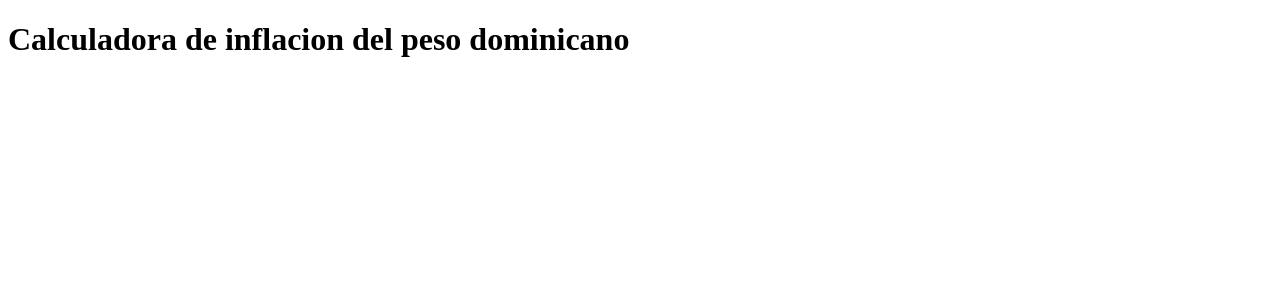
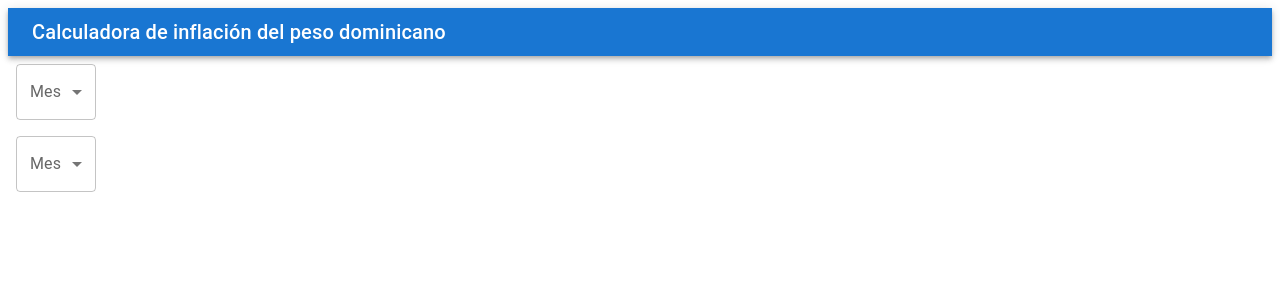
Before and after one commit to EnmanuelMinaya/dop-inflation-calculator, a React (Create React App) app: page / in a window 1280 px wide. Shown: the top 300 px of the page. Built offline with nearby package versions, Linux system fonts and the light colour scheme.

Commit message:
Added empty bar and select month component

```diff
--- a/package.json
+++ b/package.json
@@ -3,6 +3,9 @@
   "version": "0.1.0",
   "private": true,
   "dependencies": {
+    "@emotion/react": "^11.9.0",
+    "@emotion/styled": "^11.8.1",
+    "@mui/material": "^5.7.0",
     "@testing-library/jest-dom": "^5.16.4",
     "@testing-library/react": "^13.2.0",
     "@testing-library/user-event": "^13.5.0",
--- a/src/App.js
+++ b/src/App.js
@@ -1,8 +1,13 @@
-
+import Header from "./components/Header";
+import SelectMonth from "./components/SelectMonth";
 
 function App() {
   return (
-    <h1>Calculadora de inflacion del peso dominicano</h1>
+    <>
+      <Header />
+      <SelectMonth />
+      <SelectMonth />
+    </>
   );
 }
 
--- /dev/null
+++ b/src/components/Header.js
@@ -0,0 +1,19 @@
+import * as React from 'react';
+import AppBar from '@mui/material/AppBar';
+import Box from '@mui/material/Box';
+import Toolbar from '@mui/material/Toolbar';
+import Typography from '@mui/material/Typography';
+
+export default function Header() {
+    return (
+        <Box sx={{ flexGrow: 1 }}>
+            <AppBar position="static">
+                <Toolbar variant="dense">
+                    <Typography variant="h6" color="inherit" component="div">
+                        Calculadora de inflación del peso dominicano
+                    </Typography>
+                </Toolbar>
+            </AppBar>
+        </Box>
+    );
+}
--- /dev/null
+++ b/src/components/SelectMonth.js
@@ -0,0 +1,43 @@
+import * as React from 'react';
+import InputLabel from '@mui/material/InputLabel';
+import MenuItem from '@mui/material/MenuItem';
+import FormControl from '@mui/material/FormControl';
+import Select from '@mui/material/Select';
+
+export default function SelectMonth() {
+    const [month, setMonth] = React.useState('');
+
+    const handleChange = (event) => {
+        setMonth(event.target.value);
+    };
+
+    return (
+        <div>
+            <FormControl sx={{ m: 1, minWidth: 80 }}>
+                <InputLabel id="demo-simple-select-autowidth-label">Mes</InputLabel>
+                <Select
+                    labelId="demo-simple-select-autowidth-label"
+                    id="demo-simple-select-autowidth"
+                    value={month}
+                    onChange={handleChange}
+                    autoWidth
+                    label="Mes"
+                >
+
+                    <MenuItem value={'1'}>Enero</MenuItem>
+                    <MenuItem value={'2'}>Febrero</MenuItem>
+                    <MenuItem value={'3'}>Marzo</MenuItem>
+                    <MenuItem value={'4'}>Abril</MenuItem>
+                    <MenuItem value={'5'}>Mayo</MenuItem>
+                    <MenuItem value={'6'}>Junio</MenuItem>
+                    <MenuItem value={'7'}>Julio</MenuItem>
+                    <MenuItem value={'8'}>Agosto</MenuItem>
+                    <MenuItem value={'9'}>Septiembre</MenuItem>
+                    <MenuItem value={'10'}>Octubre</MenuItem>
+                    <MenuItem value={'11'}>Noviembre</MenuItem>
+                    <MenuItem value={'12'}>Diciembre</MenuItem>
+                </Select>
+            </FormControl>
+        </div>
+    );
+}
```
Also changed, not shown: src/index.css (added), 1 other file (tests, documents, lock files or other folders).
